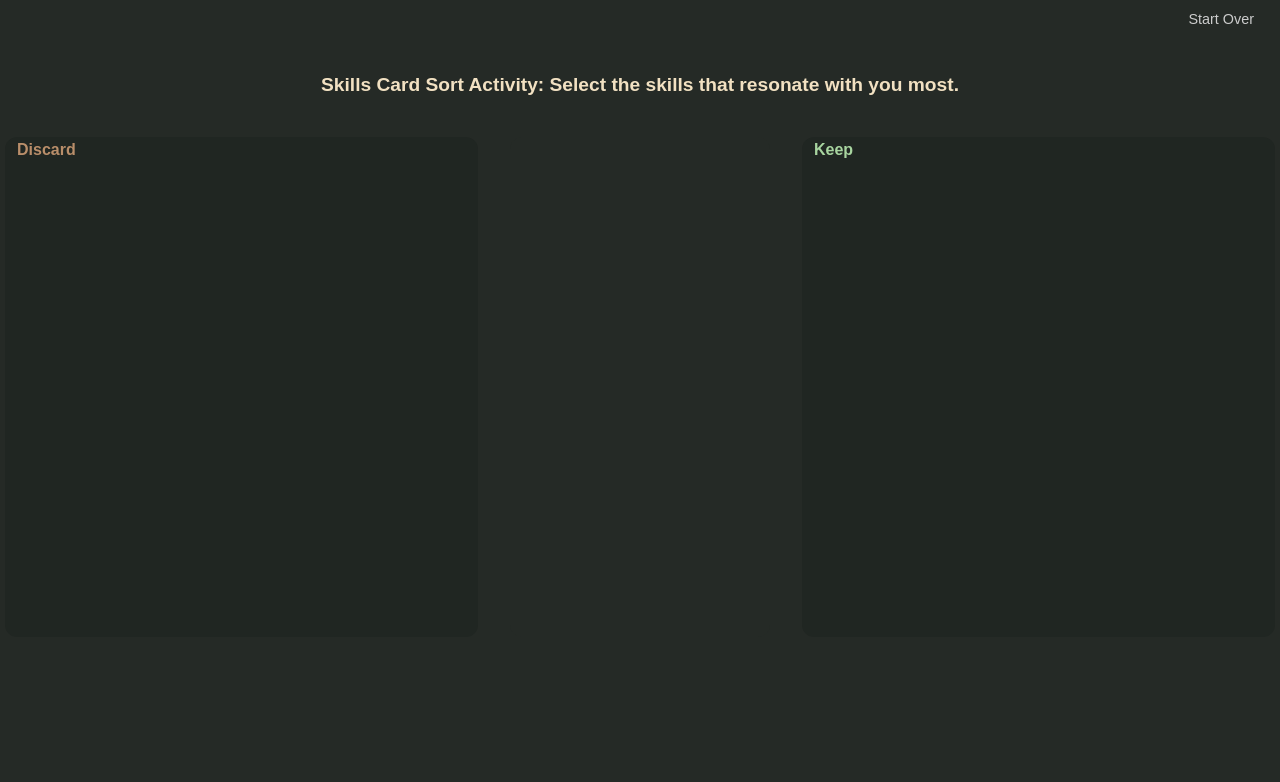
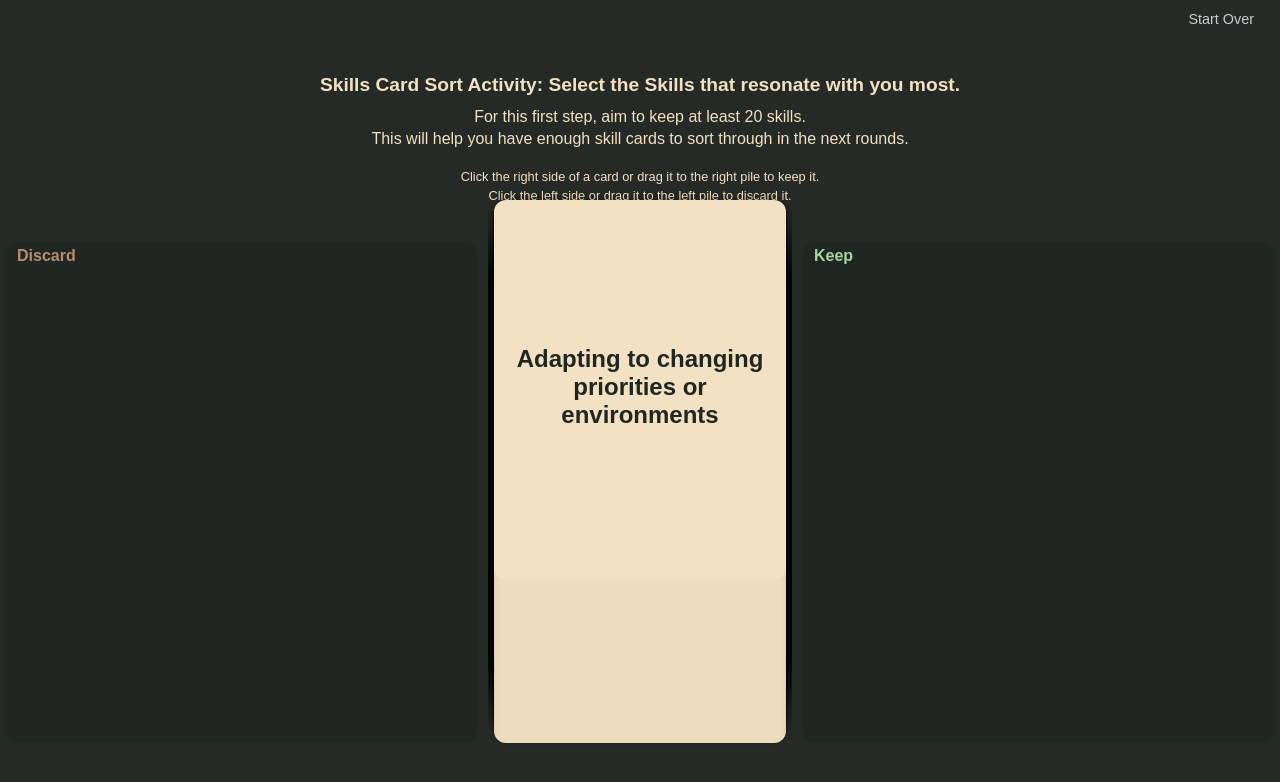
Before and after one commit to parismor/skills-card-sorts, a plain HTML site: page index.html in a window 1280 px wide. Drawn offline with nearby package versions, Linux system fonts and the light colour scheme.

Commit message:
Update cards index.html

```diff
--- a/index.html
+++ b/index.html
@@ -252,11 +252,13 @@
 
     fetch('https://raw.githubusercontent.com/parismor/skills-card-sorts/main/skills_cards.json')
       .then(r => r.json())
-      .then(values => {
-        allValues = values.sort((a, b) => a.name.localeCompare(b.name)).reverse();
-        renderCards(allValues);
-        checkProgress();
-      });
+     .then(values => {
+  allValues = values.map(v => ({ name: v.skill, desc: '' }))
+                    .sort((a, b) => a.name.localeCompare(b.name))
+                    .reverse();
+  renderCards(allValues);
+  checkProgress();
+});
 
     function renderCards(values) {
       cardStack.innerHTML = '';
```
